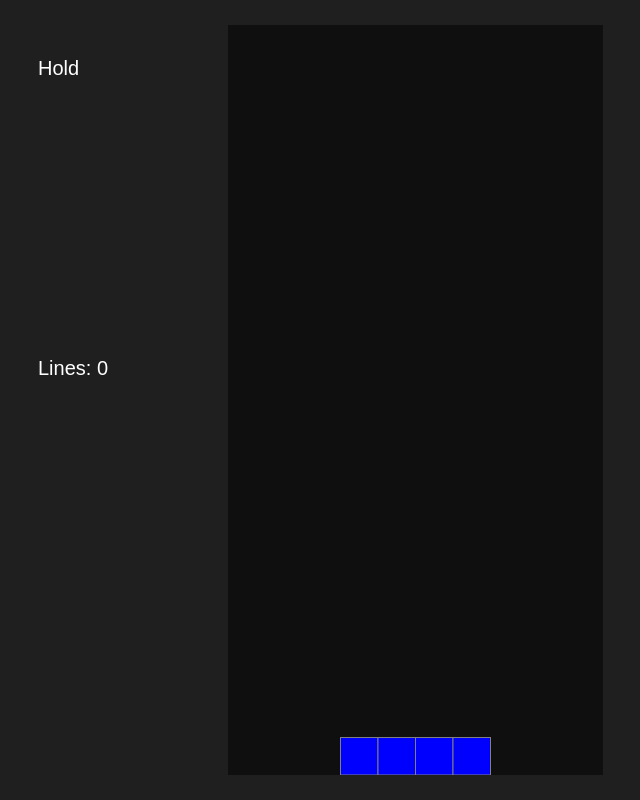
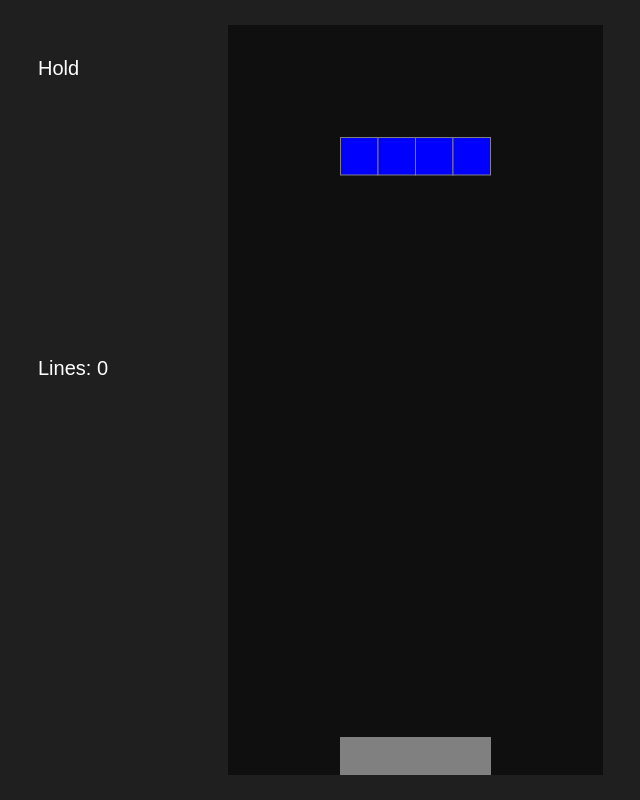
Before and after one commit to ZTMowrer947/motc, a React (Create React App) app: page / in a window 1280 px wide. Shown: the whole page, without its empty margins (225-865 px from the left). Built offline with nearby package versions, Linux system fonts and the light colour scheme.

Commit message:
Add thunk to lock active piece if it cannot move down

```diff
--- a/src/App.tsx
+++ b/src/App.tsx
@@ -4,6 +4,7 @@ import { useAppDispatch, useAppSelector } from './app/hooks';
 import {
   fillActiveBlock,
   fillBag,
+  moveDownOrLockActiveBlock,
   selectActiveBlockCoordinates,
   selectOccupiedCoordinates,
   translateActiveBlockIfPossible,
@@ -48,7 +49,7 @@ function App() {
         ctx.fillRect(200, 0, ctx.canvas.height / 2, ctx.canvas.height);
 
         if (frame % 20 === 19) {
-          dispatch(translateActiveBlockIfPossible({ dx: 0, dy: -1 }));
+          dispatch(moveDownOrLockActiveBlock());
         }
 
         coordinates.forEach(([x, y]) => {
--- a/src/features/block/blockSlice.ts
+++ b/src/features/block/blockSlice.ts
@@ -162,7 +162,7 @@ export const selectOccupiedCoordinates = createSelector(
 );
 
 // Thunks
-export function translateActiveBlockIfPossible({ dx, dy }: TranslateBlockPayload): AppThunk {
+export function translateActiveBlockIfPossible({ dx, dy }: TranslateBlockPayload): AppThunk<boolean> {
   return (dispatch, getState) => {
     const state = getState();
     const coordinates = selectActiveBlockCoordinates(state);
@@ -172,11 +172,27 @@ export function translateActiveBlockIfPossible({ dx, dy }: TranslateBlockPayload
       coordinates.every(([x, y]) => {
         const [newX, newY] = [x + dx, y + dy];
 
-        return newX >= 0 && newY > 0 && newX < 10;
+        const isInBounds = newX >= 0 && newY > 0 && newX < 10;
+
+        const isInOccupied = state.block.occupied.allYs.includes(newY) && state.block.occupied.byY[newY].includes(newX);
+
+        return isInBounds && !isInOccupied;
       });
 
     if (canTranslate) {
       dispatch(translateActiveBlock({ dx, dy }));
+    }
+
+    return canTranslate;
+  };
+}
+
+export function moveDownOrLockActiveBlock(): AppThunk {
+  return (dispatch) => {
+    const didTranslate = dispatch(translateActiveBlockIfPossible({ dx: 0, dy: -1 }));
+
+    if (!didTranslate) {
+      dispatch(lockActiveBlock());
     }
   };
 }
```
